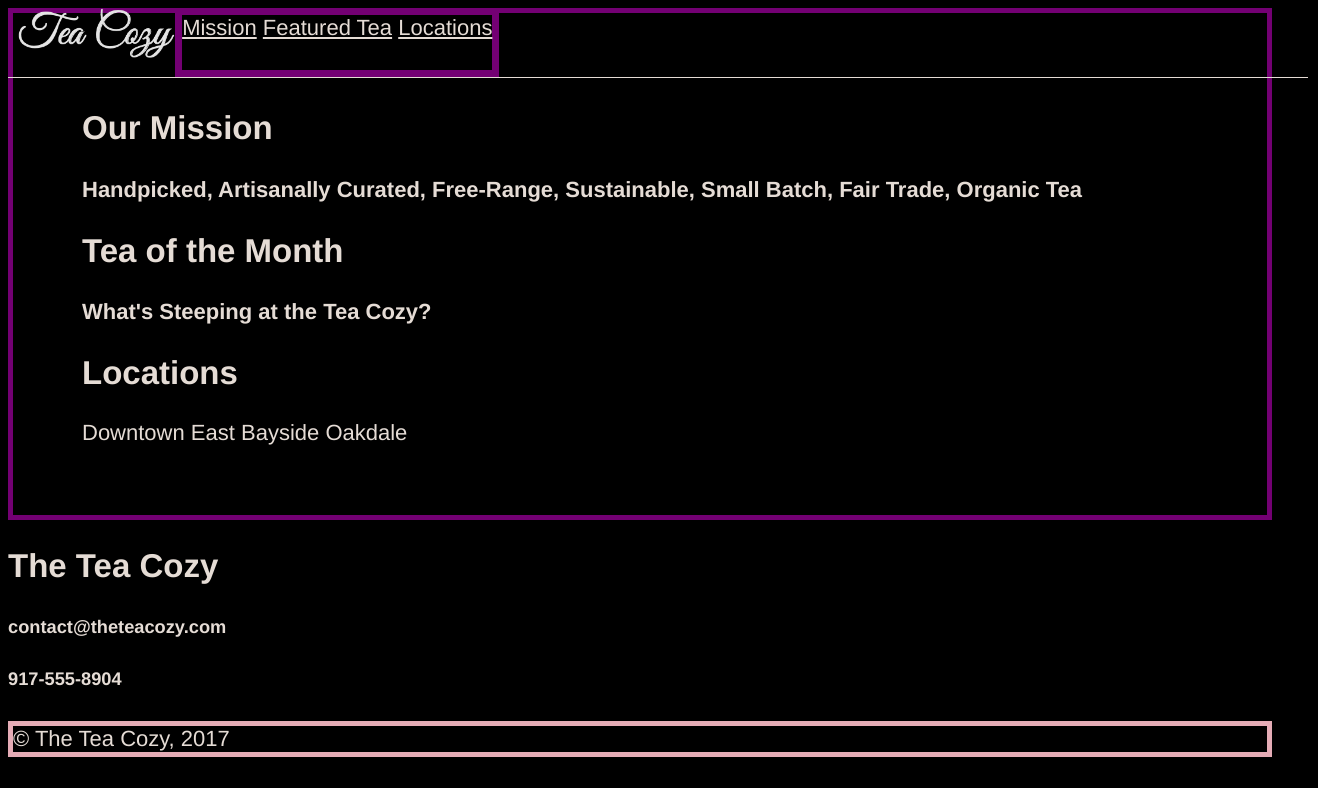
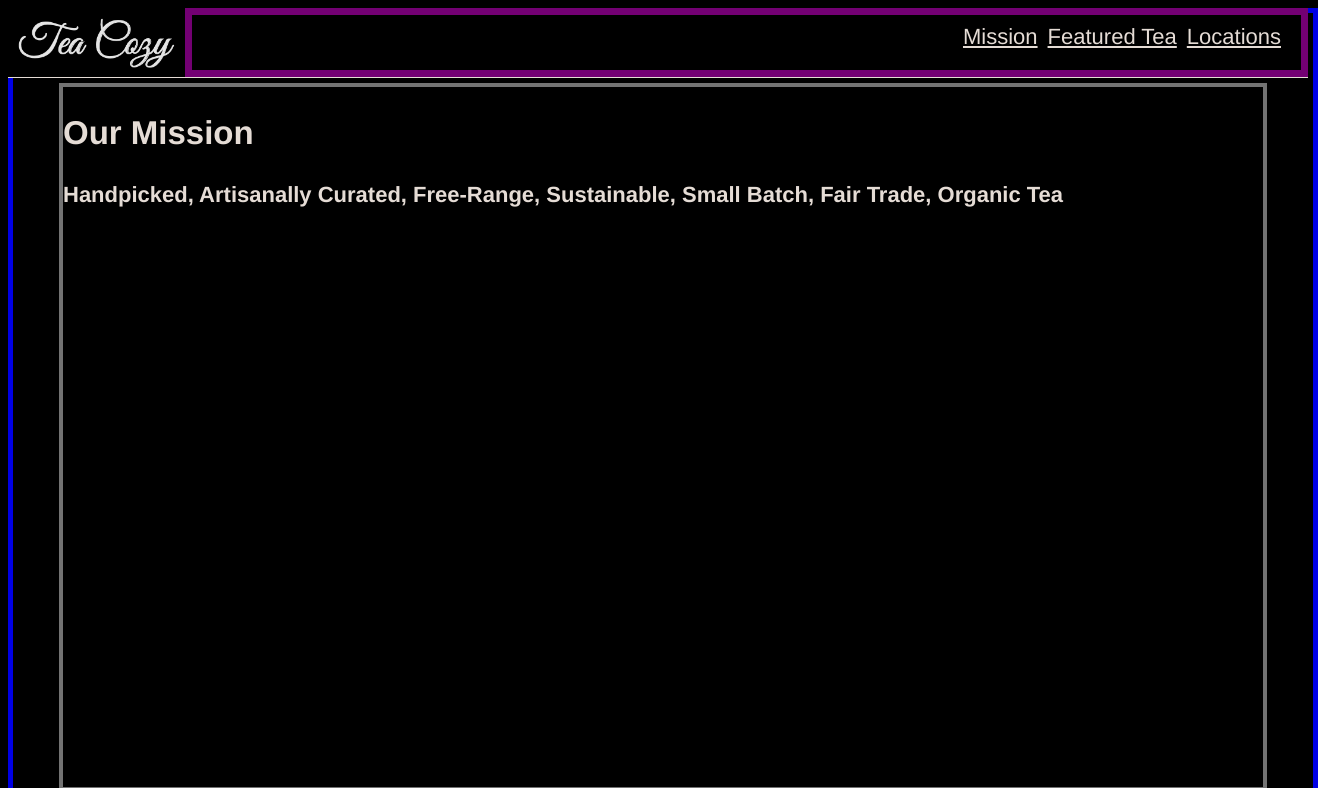
Before and after one commit to piecesonnapkins/teacozy, a plain HTML site: page index.html in a window 1280 px wide. Shown: the top 788 px of the page, 1318 px wide, since content can reach past the window. Drawn offline with Linux system fonts and the light colour scheme.

Commit message:
format update

```diff
--- a/resources/css/style.css
+++ b/resources/css/style.css
@@ -11,41 +11,74 @@ a {
 }
 
 header {
-  z-index: 25;
+  z-index: 15;
   width: 1300px;
   height: 69px;
   display:flex;
   position: fixed;
   color: seashell;
+  background-color: black;
   border-bottom: 1px solid seashell;
+}
+
+header img {
+  padding: 10px;
+  height: 50px;
+  justify-content: flex-start;
+}
+
+header nav {
+  width: 1300px;
+  border: 7px solid purple;
+  display: flex;
+  flex-direction: row;
+  align-items: flex-end;
+  padding: 15px;
+  justify-content: flex-end;
+}
+
+header nav a {
+  padding: 5px;
+}
+
+.main {
+  border: 5px solid blue;
+  width: 1300px;
+  display: flex;
+  padding-top: 70px;
+  flex-direction: column;
+  justify-content: center;
+  align-items: center;
 
 }
 
-header img {
-  padding-left: 10px;
-  height: 50px;
+#Mission {
+  border: 4px solid grey;
+  width: 1200px;
+  height: 700px;
 }
 
-nav {
-  border: 7px solid purple;
-  align-items: flex-end;
+#Featured {
+  border: 4px solid Aqua;
+  width: 1000px;
+}
+#Locations {
+  border: 4px solid red;
+  width: 1200px;
+  height: 500px;
+  display: flex;
+  flex-flow: row;
 }
 
-.main {
-  padding: 69px;
-  z-index: 5;
-  border: 5px solid purple;
-}
-
-.main.Locations {
-  display: flex;
-  flex-flow: column;
-}
-
-.Contact {
+#Contact {
   border: 5px solid green;
+  width: 1200px;
+  height: 200px;
+  justify-content: center;
 }
 
 footer {
+  width: 100%;
+  padding-left: 20px;
   border: 5px solid pink;
 }
```
